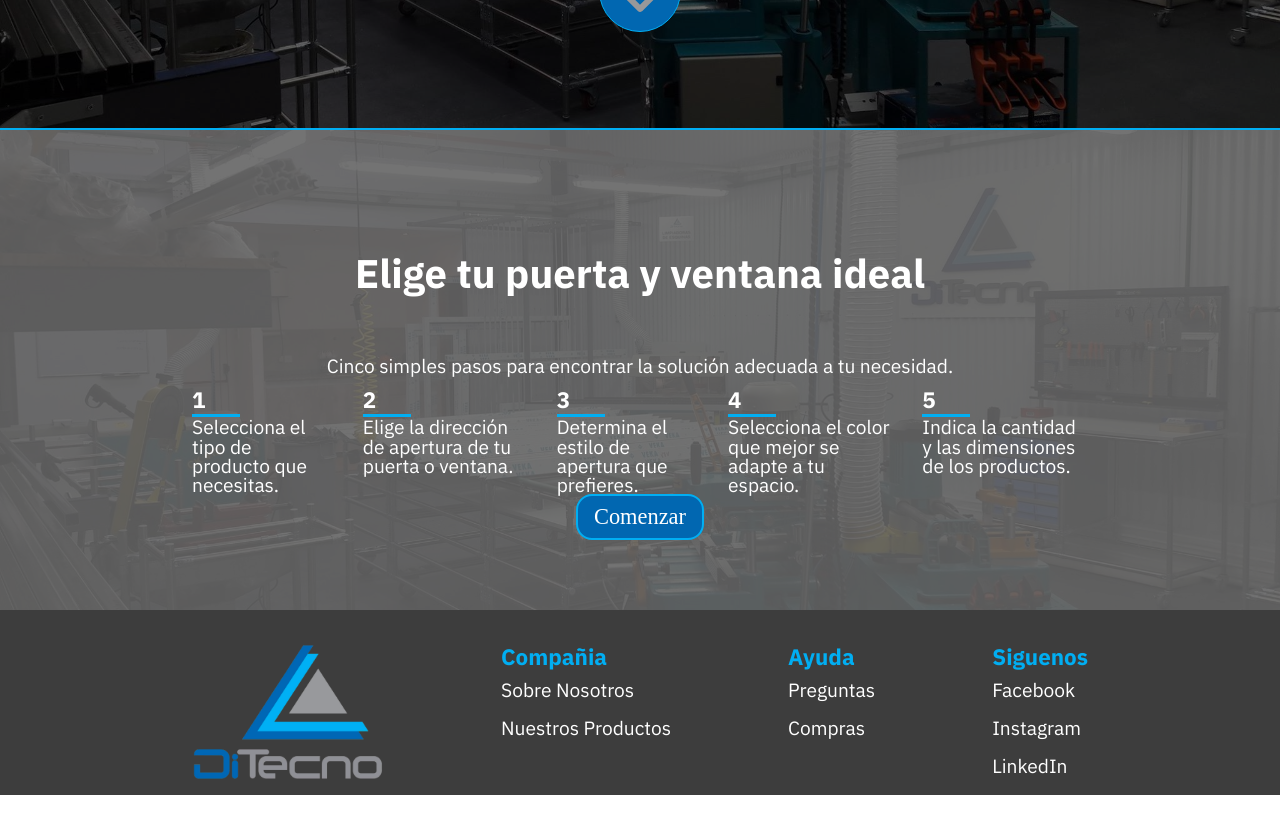
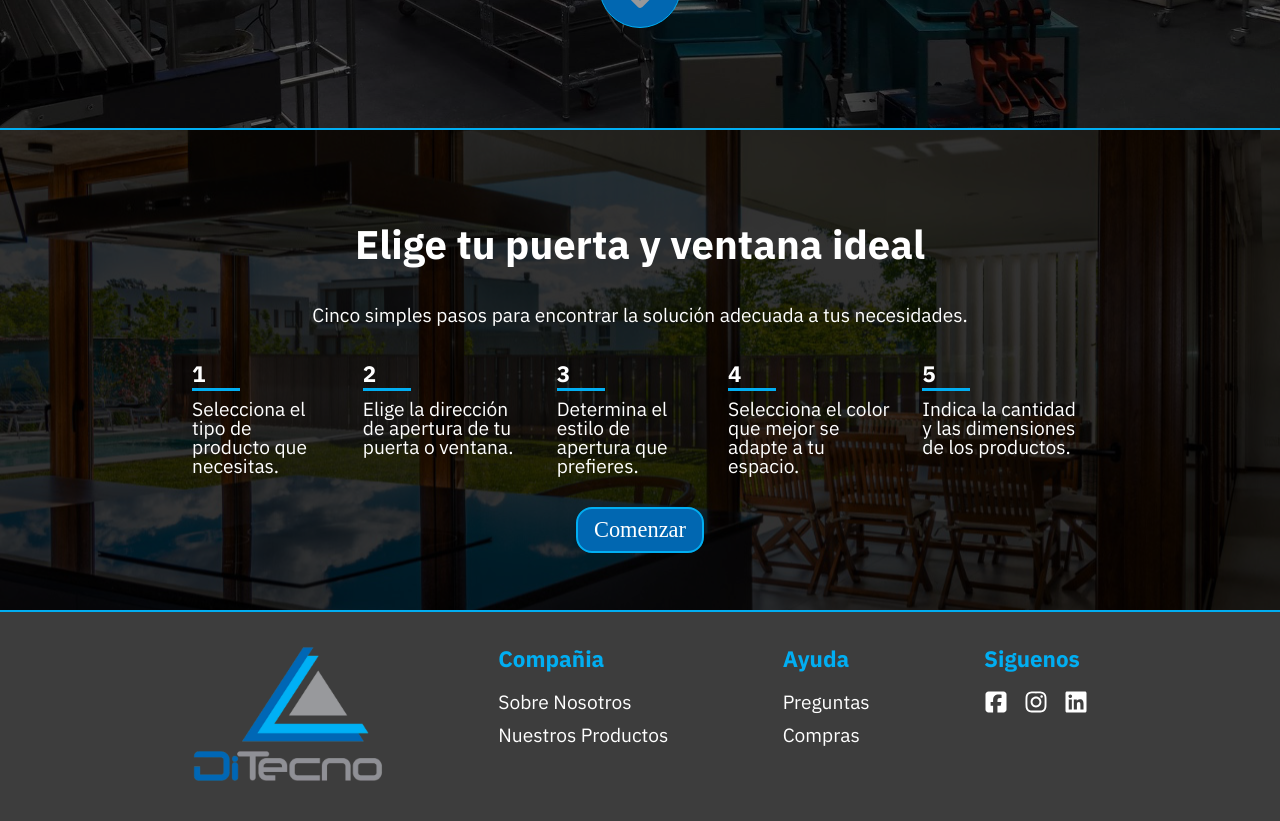
Before and after one commit to Fede-Diiorio/DiTecnoFrontend, a React (Vite) app: page / in a window 1280 px wide. Shown: the part 680-1501 px from the top of the page. Before the commit the page ends 1475 px from the top, so only its background shows below. Built offline with nearby package versions, Linux system fonts and the light colour scheme; a web font is replaced by a local one.

Commit message:
Cambios en los estilos del footer e index

```diff
--- a/src/components/FirstStep/FirstStep.jsx
+++ b/src/components/FirstStep/FirstStep.jsx
@@ -8,7 +8,7 @@ const FirstStep = () => {
             <div className={classes.frame}>
                 <div className={classes.container}>
                     <h2>Elige tu puerta y ventana ideal</h2>
-                    <p>Cinco simples pasos para encontrar la solución adecuada a tu necesidad.</p>
+                    <p>Cinco simples pasos para encontrar la solución adecuada a tus necesidades.</p>
                     <div className={classes.cards}>
                         <Step number={'1'} paragraph={'Selecciona el tipo de producto que necesitas.'} />
                         <Step number={'2'} paragraph={'Elige la dirección de apertura de tu puerta o ventana.'} />
--- a/src/components/FirstStep/FirstStep.module.scss
+++ b/src/components/FirstStep/FirstStep.module.scss
@@ -1,16 +1,16 @@
 .section {
-    background-image: url('../../assets//portada.jpg');
-    background-repeat: no-repeat;
+    background-image: url('../../assets/home.jpg');
     background-attachment: fixed;
     background-size: cover;
     background-position: center;
     height: 60vh;
     position: relative;
     color: $white;
+    border-bottom: 2px solid $lightPrimaryColor;
 
     .frame {
         position: absolute;
-        background-color: rgba(100, 100, 100, 0.9);
+        background-color: rgba(0, 0, 0, 0.8);
         width: 100%;
         height: 100%;
         display: flex;
@@ -26,6 +26,10 @@
             align-items: center;
             justify-content: center;
 
+            p {
+                margin-bottom: 2rem;
+            }
+
             .cards {
                 display: flex;
                 justify-content: space-between;
--- a/src/components/FirstStep/Step/Step.module.scss
+++ b/src/components/FirstStep/Step/Step.module.scss
@@ -2,6 +2,7 @@
     .cardNumber {
         border-bottom: 3px solid $lightPrimaryColor;
         width: 3rem;
+        margin-bottom: .5rem;
     }
 
     .cardParagraph {
--- a/src/components/Footer/Footer.jsx
+++ b/src/components/Footer/Footer.jsx
@@ -1,6 +1,10 @@
 import classes from './Footer.module.scss';
 import ditecnoLogo from '../../assets/ditecnoLogoCompleto.png'
 import { Link } from 'react-router-dom';
+import { FaSquareFacebook } from "react-icons/fa6";
+import { FaInstagram } from "react-icons/fa6";
+import { FaLinkedin } from "react-icons/fa6";
+
 
 const Footer = () => {
     return (
@@ -28,10 +32,10 @@ const Footer = () => {
 
                         <div className={classes.infoColumn}>
                             <h4>Siguenos</h4>
-                            <ul>
-                                <li><Link className={classes.infoLi}>Facebook</Link></li>
-                                <li><Link className={classes.infoLi}>Instagram</Link></li>
-                                <li><Link className={classes.infoLi}>LinkedIn</Link></li>
+                            <ul className={classes.icons}>
+                                <li><a href="#" className={classes.infoIcon}><FaSquareFacebook className={classes.icon} /></a></li>
+                                <li><a href="#" className={classes.infoIcon}><FaInstagram className={classes.icon} /></a></li>
+                                <li><a href="#" className={classes.infoIcon}><FaLinkedin className={classes.icon} /></a></li>
                             </ul>
                         </div>
                     </div>
--- a/src/components/Footer/Footer.module.scss
+++ b/src/components/Footer/Footer.module.scss
@@ -1,6 +1,6 @@
 .background {
     background-color: $darkGrey;
-    padding-top: 2rem;
+    padding: 2rem 0;
 
     .container {
         max-width: 70vw;
@@ -19,16 +19,28 @@
             .infoColumn {
                 h4 {
                     color: $lightPrimaryColor;
+                    margin-bottom: 1rem;
+                }
+
+                .icons {
+                    display: flex;
+                    gap: 1rem;
                 }
 
                 li {
                     transition: all .3s ease-in-out;
+                    margin-bottom: .5rem;
 
                     &:hover {
                         scale: 1.1;
                     }
 
-                    .infoLi {
+                    .infoIcon {
+                        font-size: 1.5rem;
+                    }
+
+                    .infoLi,
+                    .infoIcon {
                         color: $white;
                         transition: all .3s ease-in-out;
 
@@ -36,6 +48,7 @@
                             color: $primaryColor;
                         }
                     }
+
                 }
             }
         }
--- a/src/index.scss
+++ b/src/index.scss
@@ -9,7 +9,7 @@ h2,
 h3 {
     text-align: center;
     empty-cells: show;
-    margin: 3rem 0;
+    margin: 2rem 0;
 }
 
 h1 {
@@ -31,7 +31,6 @@ h4 {
 p,
 a {
     font-size: 1.2rem;
-    line-height: 2;
     text-decoration: none;
 }
 
```
Also changed, not shown: src/assets/home.jpg (added).
